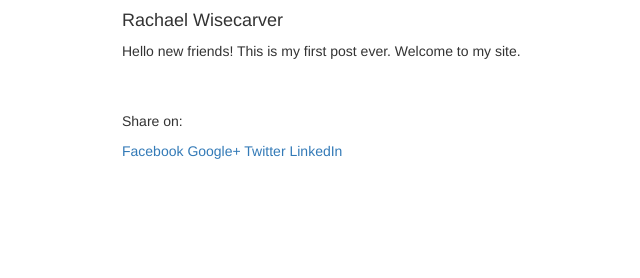
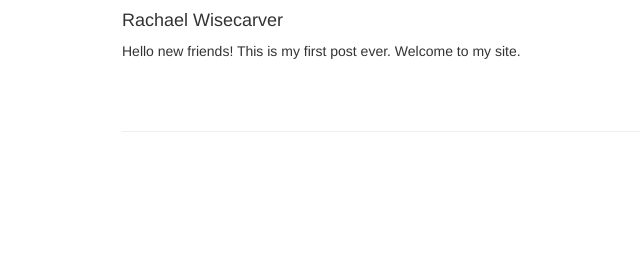
Before and after one commit to rwisecar/django-blog, a Django app: template src/templates/post_detail.html in a window 1280 px wide. Shown: the part 446-724 px from the top of the page, without its empty margins (248-888 px from the left). Run offline with Django 3.2, Linux system fonts and the light colour scheme; the template is opened without the code that fills it: values that come from a table or form of the project are taken from there, others are empty; data comes from the database, SQL or seed files in the repository; parts of the project's set-up code (start-up, migrations or seed data) failed here and were passed over; some libraries are stand-ins or nearby versions.

Commit message:
comments section and comment section styling

```diff
--- a/src/templates/post_detail.html
+++ b/src/templates/post_detail.html
@@ -10,6 +10,7 @@
     <h1>{{ title }}
       <small>{{ instance.timestamp }}</small>
     </h1>
+    <div class="fb-like" data-href="{{ request.build_absolute_uri }}" data-layout="button" data-action="like" data-size="small" data-show-faces="false" data-share="true"></div>
     {% if instance.image %}
       <img src="{{ instance.image.url }}" class="img-responsive"/>
     {% endif %}
@@ -19,13 +20,12 @@
     <p>{{ instance.content|linebreaks }}</p>
     <br />
     <br />
-    <div class="fb-comments" data-href="{{ request.build_absolute_uri }}" data-numposts="5">
-    </div>
-
-    <p>Share on: </p>
-    <a href="https://www.facebook.com/sharer/sharer.php?u={{ request.build_absolute_uri }}">Facebook</a>
-    <a href="https://plus.google.com/share?url={{ request.build_absolute_uri }}">Google+</a>
-    <a href="hhttps://www.twitter.com/home?status={{ instance.content|truncatechars:20|urlify }}%20{{ request.build_absolute_uri }}">Twitter</a>
-    <a href="https://www.linkedin.com/shareArticle?mini=true&url={{ request.build_absolute_uri }}&title={{ instance.title }}&summary={{ instance.content|truncatechars:80|urlify }}&source={{ request.build_absolute_uri }}">LinkedIn</a>
+    <hr/>
+    <section class="row">
+      <article class="col-sm-12">
+        <div class="fb-comments" data-href="{{ request.build_absolute_uri }}" data-numposts="5">
+        </div>
+      </article>
+    </section>
   </section>
 {% endblock %}
```
